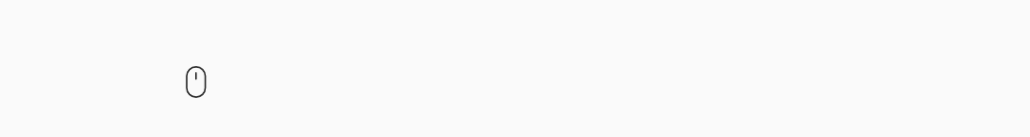
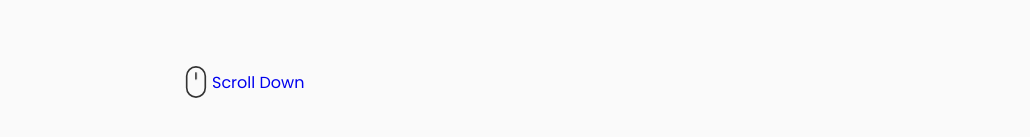
Before and after one commit to vikdts/fantastic-octo-guacamole, a React (Create React App) app in the folder resume/: page / in a window 1280 px wide. Shown: the part 553-690 px from the top of the page, without its empty margins (124-1154 px from the left). Built offline with nearby package versions, Linux system fonts and the light colour scheme; the HTML template or start-up script is replaced by a standard one.

Commit message:
add scroll arrow

```diff
--- a/resume/src/components/home/ScrollDown.jsx
+++ b/resume/src/components/home/ScrollDown.jsx
@@ -39,6 +39,8 @@ const ScrollDown = () => {
             }}
           ></path>
         </svg>
+        <span className="home__scroll-name">Scroll Down</span>
+        <i class="uil uil-arrow-down home__scroll-arrow"></i>
       </a>
     </div>
   );
```
